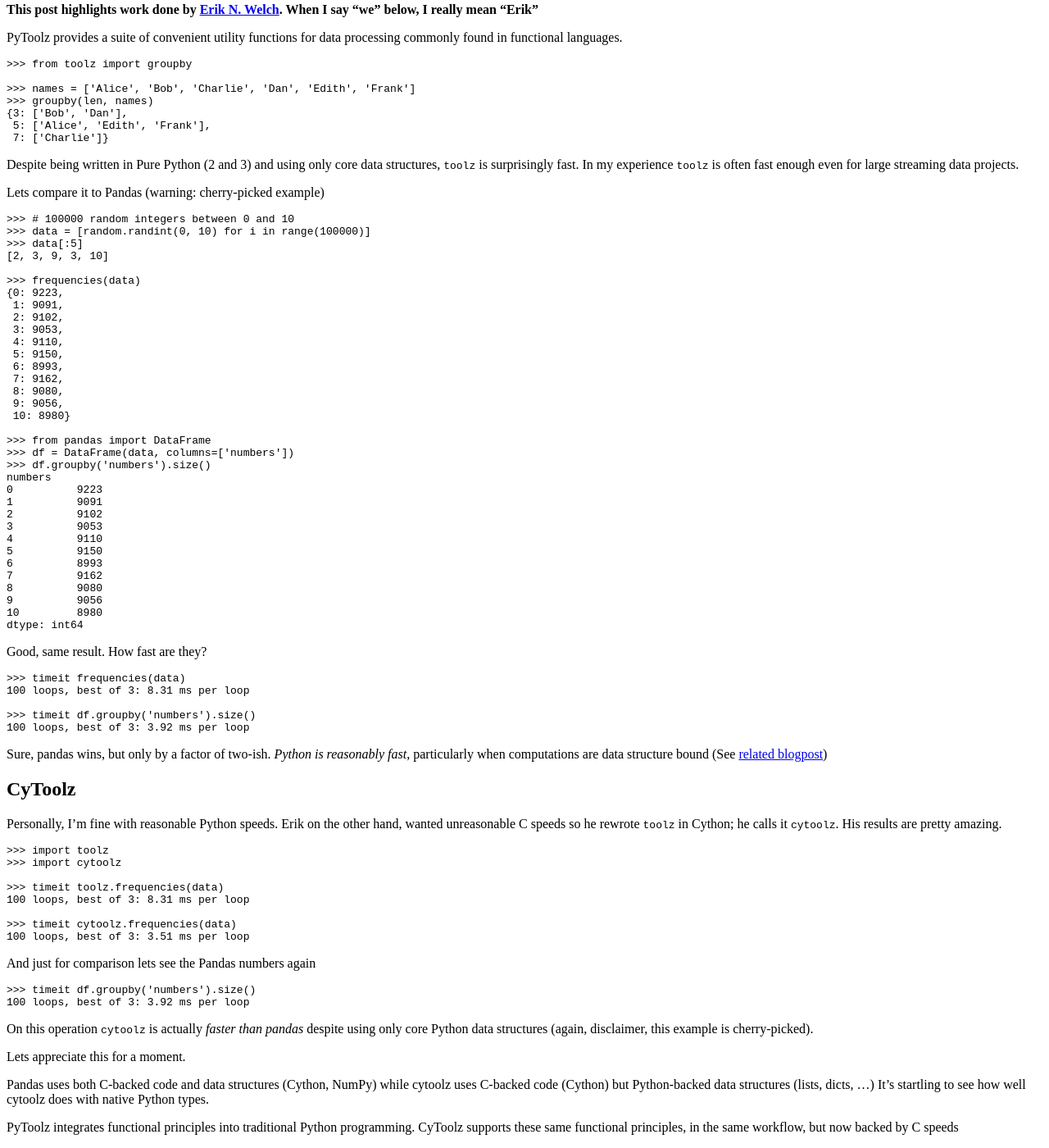
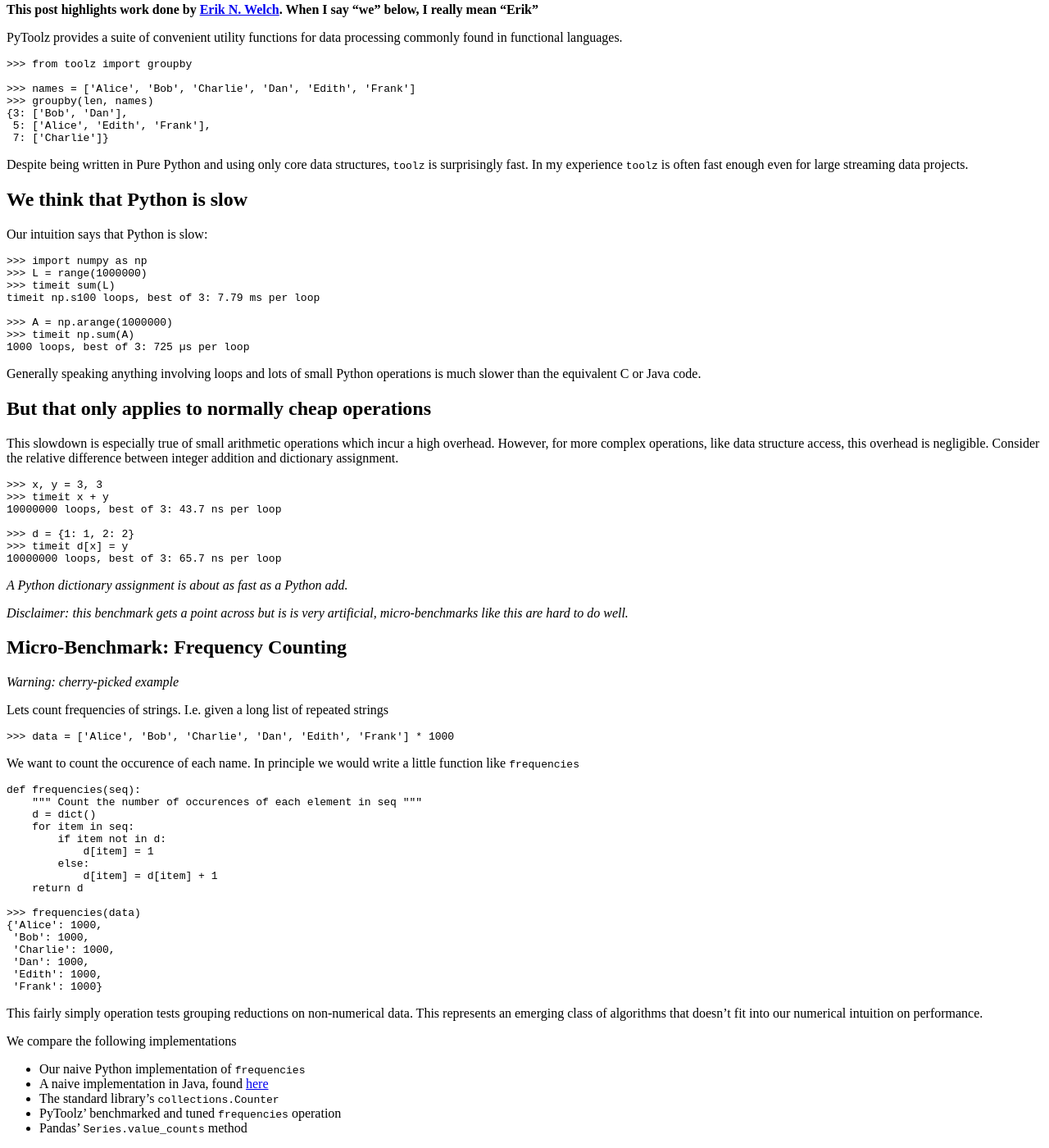
Before and after one commit to besyskymnbk/blog, a Jekyll site: the page built from _posts/work/2014-04-07-CyToolz.md, in a window 1280 px wide and 1400 px high, scrolled down 243 px. Shown: the whole window at 82% size. Built offline with Jekyll 4.4.1, drawn with Linux system fonts in a browser that asks for light colours; comment, search, counter and statistics services are not loaded; some of the changed text lies outside the part shown.

Commit message:
edit to cytoolz draft

```diff
--- a/_posts/work/2014-04-07-CyToolz.md
+++ b/_posts/work/2014-04-07-CyToolz.md
@@ -3,12 +3,13 @@ layout: post
 title: CyToolz
 tagline: Functional Python, now in C
 category : work
-draft : true
+draft: true
 tags : [SciPy, scipy, Python, Programming]
 ---
 {% include JB/setup %}
 
-**tl;dr: We reimplement PyToolz, a functional standard library, in Cython.
+**tl;dr: Our intuition that Python is slow is often incorrect.
+We reimplement PyToolz, a functional standard library, in Cython.
 It's fast.**
 
 **This post highlights work done by [Erik N. Welch](http://github.com/eriknw/).
@@ -27,91 +28,143 @@ commonly found in functional languages.
  7: ['Charlie']}
 ~~~~~~~~~~
 
-Despite being written in Pure Python (2 and 3) and using only core data
+Despite being written in Pure Python and using only core data
 structures, `toolz` is surprisingly fast.  In my experience `toolz` is often
 fast enough even for large streaming data projects.
 
-Lets compare it to Pandas (warning: cherry-picked example)
+
+## We think that Python is slow
+
+Our intuition says that Python is slow:
 
 ~~~~~~~~~~Python
->>> # 100000 random integers between 0 and 10
->>> data = [random.randint(0, 10) for i in range(100000)]
->>> data[:5]
-[2, 3, 9, 3, 10]
+>>> import numpy as np
+>>> L = range(1000000)
+>>> timeit sum(L)
+timeit np.s100 loops, best of 3: 7.79 ms per loop
+
+>>> A = np.arange(1000000)
+>>> timeit np.sum(A)
+1000 loops, best of 3: 725 µs per loop
+~~~~~~~~~~
+
+Generally speaking anything involving loops and lots of small Python operations
+is much slower than the equivalent C or Java code.
+
+
+## But that only applies to normally cheap operations
+
+This slowdown is especially true of small arithmetic operations which incur a
+high overhead.  However, for more complex operations, like data structure
+access, this overhead is negligible.  Consider the relative difference between
+integer addition and dictionary assignment.
+
+~~~~~~~~~~Python
+>>> x, y = 3, 3
+>>> timeit x + y
+10000000 loops, best of 3: 43.7 ns per loop
+
+>>> d = {1: 1, 2: 2}
+>>> timeit d[x] = y
+10000000 loops, best of 3: 65.7 ns per loop
+~~~~~~~~~~
+
+*A Python dictionary assignment is about as fast as a Python add.*
+
+*Disclaimer: this benchmark gets a point across but is is very artificial,
+micro-benchmarks like this are hard to do well.*
+
+
+## Micro-Benchmark: Frequency Counting
+
+*Warning: cherry-picked example*
+
+Lets count frequencies of strings.  I.e. given a long list of repeated strings
+
+~~~~~~~~~~Python
+>>> data = ['Alice', 'Bob', 'Charlie', 'Dan', 'Edith', 'Frank'] * 1000
+~~~~~~~~~~
+
+We want to count the occurence of each name.  In principle we would write a
+little function like `frequencies`
+
+~~~~~~~~~~~~Python
+def frequencies(seq):
+    """ Count the number of occurences of each element in seq """
+    d = dict()
+    for item in seq:
+        if item not in d:
+            d[item] = 1
+        else:
+            d[item] = d[item] + 1
+    return d
 
 >>> frequencies(data)
-{0: 9223,
- 1: 9091,
- 2: 9102,
- 3: 9053,
- 4: 9110,
- 5: 9150,
- 6: 8993,
- 7: 9162,
- 8: 9080,
- 9: 9056,
- 10: 8980}
+{'Alice': 1000,
+ 'Bob': 1000,
+ 'Charlie': 1000,
+ 'Dan': 1000,
+ 'Edith': 1000,
+ 'Frank': 1000}
+~~~~~~~~~~~~~
 
->>> from pandas import DataFrame
->>> df = DataFrame(data, columns=['numbers'])
->>> df.groupby('numbers').size()
-numbers
-0          9223
-1          9091
-2          9102
-3          9053
-4          9110
-5          9150
-6          8993
-7          9162
-8          9080
-9          9056
-10         8980
-dtype: int64
+This fairly simply operation tests grouping reductions on non-numerical data.
+This represents an emerging class of algorithms that doesn't fit into our
+numerical intuition on performance.
+
+We compare the following implementations
+
+*   Our naive Python implementation of `frequencies`
+*   A naive implementation in Java, found [here](https://gist.github.com/mrocklin/3a774401288a5aad12c6)
+*   The standard library's `collections.Counter`
+*   PyToolz' benchmarked and tuned `frequencies` operation
+*   Pandas' `Series.value_counts` method
+
+
+~~~~~~~~~~
+$ java Frequencies                          15   ms
 ~~~~~~~~~~
 
-Good, same result.  How fast are they?
-
 ~~~~~~~~~~Python
->>> timeit frequencies(data)
-100 loops, best of 3: 8.31 ms per loop
-
->>> timeit df.groupby('numbers').size()
-100 loops, best of 3: 3.92 ms per loop
+>>> timeit collections.Counter(data)        1.59 ms
+>>> timeit frequencies(data)                 792 µs
+>>> series = Series(data)
+>>> timeit series.value_counts()             722 µs
+>>> timeit toolz.frequencies(data)           518 µs
 ~~~~~~~~~~
 
-Sure, pandas wins, but only by a factor of two-ish.  *Python is reasonably
-fast*, particularly when computations are data structure bound (See [related
-blogpost](http://matthewrocklin.com/blog/work/2014/01/13/Text-Benchmarks/))
+We make the following observations:
+
+*   The standard library solution `Counter` surprisingly performs the
+    worst.  This is a bit unfair as the `Counter` object is a bit more complex,
+    providing slightly more exotic functionality that we don't use here.
+*   The Pandas solution, which uses C code and C data structures isn't that much
+    better than the naive Python solution.
+*   The `toolz.frequencies` function, which is pure Python and uses Python
+    data stuctures performs the best here.  The PyToolz development team
+    has benchmarked and tuned several implementatations.  I believe that this is
+    the [fastest solution  available](http://toolz.readthedocs.org/en/latest/_modules/toolz/itertoolz.html#frequencies)
+    in Pure Python.
+
+Lets also note that all of the Python solutions are *very fast* relative to the
+Java solution.  *For data structure bound computations, Python is fast.*
 
 
 CyToolz
 -------
 
-Personally, I'm fine with reasonable Python speeds.  Erik on the other hand,
+Personally, I'm fine with fast Python speeds.  Erik on the other hand,
 wanted unreasonable C speeds so he rewrote `toolz` in Cython;  he calls it
 `cytoolz`.  His results are pretty amazing.
 
 ~~~~~~~~~~Python
->>> import toolz
+>>> # import toolz
 >>> import cytoolz
 
->>> timeit toolz.frequencies(data)
-100 loops, best of 3: 8.31 ms per loop
-
->>> timeit cytoolz.frequencies(data)
-100 loops, best of 3: 3.51 ms per loop
+>>> timeit series.value_counts()             722 µs
+>>> timeit toolz.frequencies(data)           518 µs
+>>> timeit cytoolz.frequencies(data)         203 µs
 ~~~~~~~~~~
-
-And just for comparison lets see the Pandas numbers again
-
-~~~~~~~~~~Python
->>> timeit df.groupby('numbers').size()
-100 loops, best of 3: 3.92 ms per loop
-~~~~~~~~~~
-
-On this operation `cytoolz` is actually *faster than pandas* despite using only
-core Python data structures (again, disclaimer, this example is cherry-picked).
 
 Lets appreciate this for a moment.
 
@@ -119,9 +172,28 @@ Pandas uses both C-backed code and data structures (Cython, NumPy) while cytoolz
 uses C-backed code (Cython) but Python-backed data structures (lists, dicts,
 ...)  It's startling to see how well cytoolz does with native Python types.
 
+| Project          | Computation      |   Data Structures        |
+|:-----------------|:-----------------|:-------------------------|
+| PyToolz          | Python           | Python (list, dict, ...) |
+| Pandas/NumPy     | C / Cython       | C / NumPy NDArray        |
+| CyToolz          | C / Cython       | Python (list, dict, ...) |
+
+
+A note on Functional Programming
+--------------------------------
+
 PyToolz integrates functional principles into traditional Python programming.
 CyToolz supports these same functional principles, in the same workflow, but
 now backed by C speeds
+
+I started PyToolz because I liked Clojure's standard library but couldn't stay
+on the JVM (I needed native code interaction).  Originally I thought of Python
+and PyToolz as being a hack providing functional programming abstractions in an
+imperative language.  I've now come to think of Python as being a very
+performant and serious functional language in its own right.  While it lacks macros,
+monads, and any sort of type system, it's amazing for 99% of the pedestrian
+programming that I do day to day.
+
 
 Conclusion
 ----------
```
